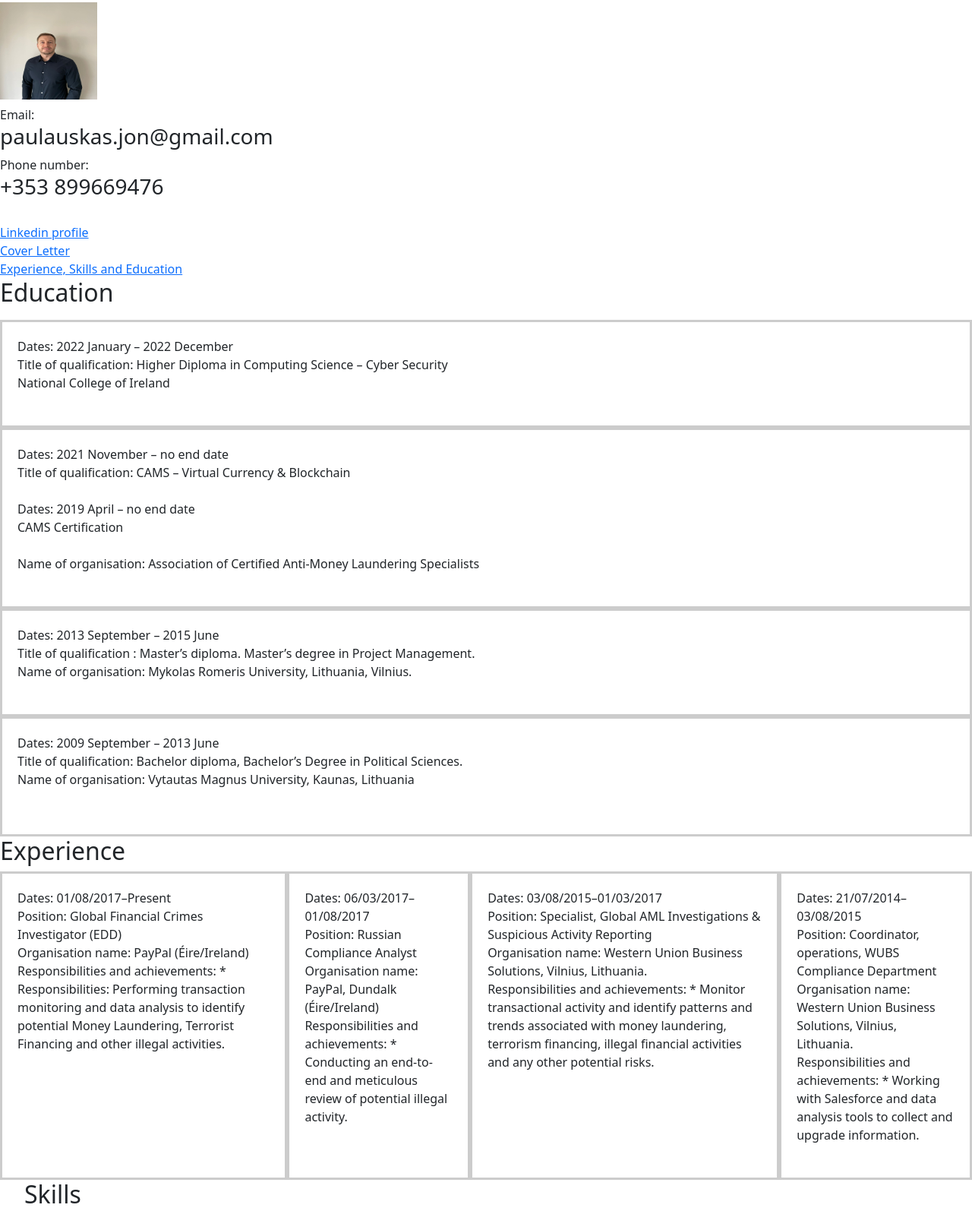
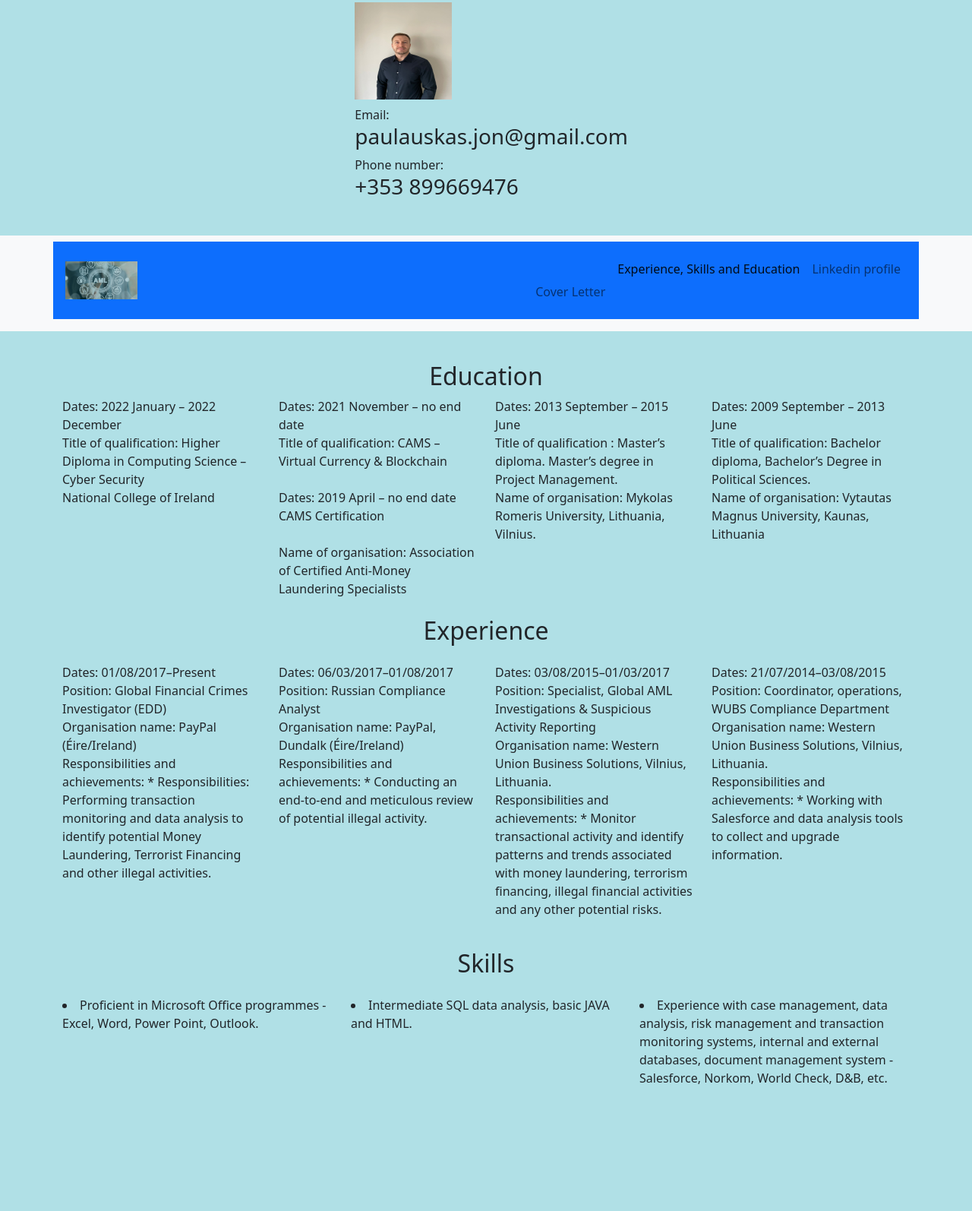
Before and after one commit to jpaulauskas/jpaulauskas.github.io, a plain HTML site: page index.html in a window 1280 px wide. Shown: the part 53-1647 px from the top of the page at 76% size. After the commit the page ends 1548 px from the top, so only its background shows below. Drawn offline with nearby package versions, Linux system fonts and the light colour scheme.

Commit message:
Bootstrap updates

```diff
--- a/index.html
+++ b/index.html
@@ -1,34 +1,65 @@
 <!DOCTYPE html>
 
-<html>
-	<head>
+<html lang="en">
+<head>
+ <meta charset="UTF-8">
+ <meta name="viewpoint" content="width=device-width, initial-scale=1.0">
+
 <title> jonas.paulauskas.cv </title>
-<link rel="stylesheet"href="Styles/CV.css">
+
+
+</head>
+<div class="d-flex justify-content-center">
+	<ul><h1> JONAS PAULAUSKAS </h1>
+
+	<h3><img src="Pictures/profile.jpeg" alt="profile" width="128" height="128"></h3>
+	 Email: <h3> paulauskas.jon@gmail.com </h3>
+	 Phone number: <h3> +353 899669476</h3> <br>
+	 </ul>
+</div>
+		<body style="background-color:powderblue;">
 <!-- CSS only -->
 <link href="https://cdn.jsdelivr.net/npm/bootstrap@5.1.3/dist/css/bootstrap.min.css" rel="stylesheet" integrity="sha384-1BmE4kWBq78iYhFldvKuhfTAU6auU8tT94WrHftjDbrCEXSU1oBoqyl2QvZ6jIW3" crossorigin="anonymous">
 <!-- JavaScript Bundle with Popper -->
 <script src="https://cdn.jsdelivr.net/npm/bootstrap@5.1.3/dist/js/bootstrap.bundle.min.js" integrity="sha384-ka7Sk0Gln4gmtz2MlQnikT1wXgYsOg+OMhuP+IlRH9sENBO0LRn5q+8nbTov4+1p" crossorigin="anonymous"></script>
-	</head>
-
-	<h1> JONAS PAULAUSKAS </h1>
 
 
-	<h3><img src="Pictures/profile.jpeg" alt="profile" width="128" height="128"></h3>
-	 Email: <h3> paulauskas.jon@gmail.com </h3>
-	 Phone number: <h3> +353 899669476</h3> <br>
-	 <a href=”https://ie.linkedin.com/in/jonas-paulauskas-cams-17a329134" target="_blank">Linkedin profile</a>
-	<div class="link"><a href="Coverletter/index.html">Cover Letter</a></div>
-	<div class="link"><a href="index.html">Experience, Skills and Education</a></div>
 
-		<body>
-		<div class="Education">
-			<h2> Education </h2>
-					<p>
+					<nav class="navbar navbar-expand-lg navbar-light bg-light">
+  <div class="container p-3 mb-2 bg-primary text-white">
+    <a class="navbar-brand" href="#"><img src="Pictures/AML.png" alt="AML logo" height="50"</a>
+    <button class="navbar-toggler" type="button" data-bs-toggle="collapse" data-bs-target="#navbarNav" aria-controls="navbarNav" aria-expanded="false" aria-label="Toggle navigation">
+      <span class="navbar-toggler-icon"></span>
+    </button>
+    <div class="collapse navbar-collapse" id="navbarNav">
+      <ul class="navbar-nav ms-auto">
+        <li class="nav-item">
+          <a class="nav-link" href="Coverletter/index.html">Cover Letter</a>
+        </li>
+        <li class="nav-item">
+          <a class="nav-link active" href="index.html">Experience, Skills and Education</a>
+        </li>
+        <li class="nav-item">
+          <a class="nav-link" href=”https://ie.linkedin.com/in/jonas-paulauskas-cams-17a329134" target="_blank">Linkedin profile</a>
+        </li>
+      </ul>
+    </div>
+  </div>
+</nav>
+
+<div class="container pt-4">
+<!-- about -->
+<p>
+				<div class="Education">
+					<div class="d-flex justify-content-center">	<h2> Education </h2> </div>
+<div class="row">
+	<div class="col-lg">
 					<div class="Education1">Dates:	2022 January – 2022 December<br>
 				Title of qualification:	Higher Diploma in Computing Science – Cyber Security<br>
 				National College of Ireland <br><br>
 					</div>
-
+					</div>
+	<div class="col-lg">
 					<div class="Education2">Dates:	2021 November – no end date<br>
 				Title of qualification:	CAMS – Virtual Currency & Blockchain<br><br>
 
@@ -37,56 +68,76 @@
 				CAMS Certification<br><br>
 				Name of organisation:	Association of Certified Anti-Money Laundering Specialists<br><br>
 					</div>
-
+					</div>
+	<div class="col-lg">
 					<div class="Education3">Dates:	2013 September – 2015 June<br>
 				Title of qualification :	Master’s diploma. Master’s degree in Project Management.<br>
 				Name of organisation:	Mykolas Romeris University, Lithuania, Vilnius.<br><br>
 					</div>
-
+					</div>
+	<div class="col-lg">
 					<div class="Education4">Dates:	2009 September – 2013 June<br>
 				Title of qualification:	Bachelor diploma, Bachelor’s Degree in Political Sciences.<br>
 				Name of organisation:	Vytautas Magnus University, Kaunas, Lithuania<br><br>
 					</p>
 					</div>
+					</div>
 		</div>
-			<h2> Experience </h2>
+			<div class="d-flex justify-content-center">	<h2> Experience </h2> </div>
 			<div class="Experience">
 				<p>
+<div class="row">
+	<div class="col-lg">
 				<div class="Exp1">Dates:	01/08/2017–Present<br>
 				Position:	Global Financial Crimes Investigator (EDD)<br>
 				Organisation name:	PayPal (Éire/Ireland)<br>
 				Responsibilities and achievements: * Responsibilities: Performing transaction monitoring and data analysis to identify potential Money Laundering, Terrorist Financing and other illegal activities.<br><br>
 				</div>
+	</div>
 
+	<div class="col-lg">
 				<div class="Exp2">Dates:	06/03/2017–01/08/2017<br>
 				Position:	Russian Compliance Analyst<br>
 				Organisation name:	PayPal, Dundalk (Éire/Ireland)<br>
 				Responsibilities and achievements:	* Conducting an end-to-end and meticulous review of potential illegal activity.<br><br>
 				</div>
+	</div>
 
+	<div class="col-lg">
 				<div class="Exp3">Dates:	03/08/2015–01/03/2017<br>
 				Position:	Specialist, Global AML Investigations & Suspicious Activity Reporting<br>
 				Organisation name:	Western Union Business Solutions, Vilnius, Lithuania.<br>
 				Responsibilities and achievements:	* Monitor transactional activity and identify patterns and trends associated with money laundering, terrorism financing, illegal financial activities and any other potential risks.<br><br>
 				</div>
+	</div>
 
+	<div class="col-lg">
 				<div class="Exp4">Dates:	21/07/2014–03/08/2015<br>
 				Position:	Coordinator, operations, WUBS Compliance Department<br>
 				Organisation name:	Western Union Business Solutions, Vilnius, Lithuania.<br>
 				Responsibilities and achievements:	* Working with Salesforce and data analysis tools to collect and upgrade information.<br><br>
 				</div>
+	</div>
+</div>
 				</p>
 			</div>
 
-			<div class="Skills"><ul>
-				<h2> Skills </h2>
+				<div class="Skills"><ul> </div>
+				<div class="d-flex justify-content-center"> <h2> Skills </h2> </div>
 				<p>
+<div class="row">
+	<div class="col-lg">
 				<div class="Skill1"><li>Proficient in Microsoft Office programmes - Excel, Word, Power Point, Outlook.</div><br>
+				</div>
+	<div class="col-lg">
 				<div class="Skill2"><li>Intermediate SQL data analysis, basic JAVA and HTML.</div><br>
+	</div>
+	<div class="col-lg">
 				<div class="Skill3"><li>Experience with case management, data analysis, risk management and transaction monitoring systems, internal and external databases, document management system - Salesforce, Norkom, World Check, D&B, etc.</div><br><br>
+	</div>
 				</p></ul>
-			</div>
-
+</div>
+</div>
 
 
 		</body>
```
Also changed, not shown: Pictures/AML.png (added), 1 other file.
